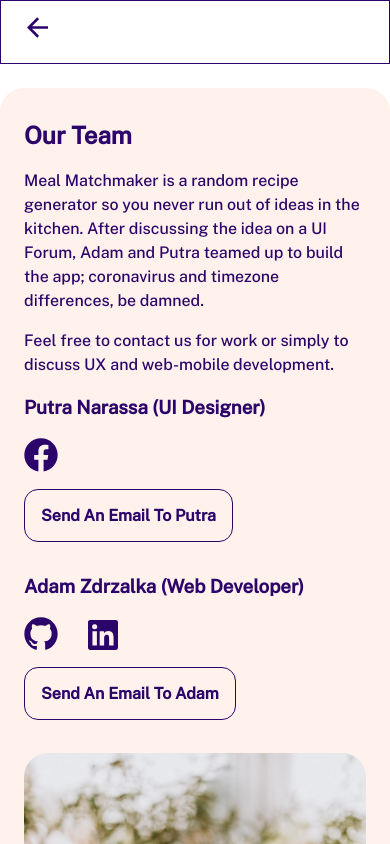
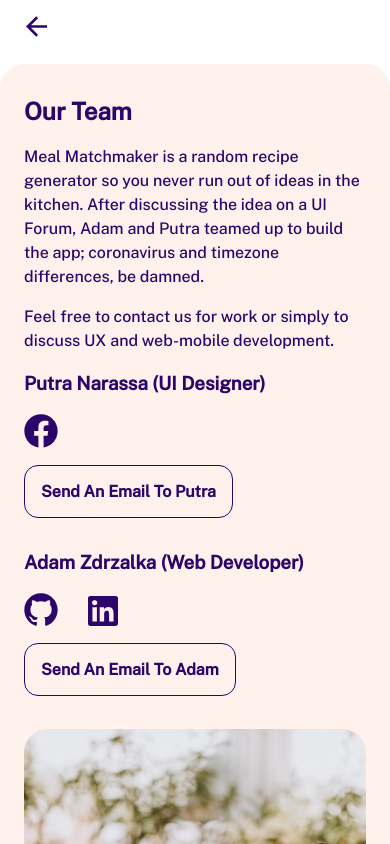
Before and after one commit to moderndayNeo/Meal-Matchmaker, a React (Create React App) app: page /contact in a window 390 px wide. Built offline with nearby package versions, Linux system fonts and the light colour scheme.

Commit message:
refactor: Set mobile-navbar-height variable

```diff
--- a/src/frontend/components/Main/ContactPage/ContactPage.css
+++ b/src/frontend/components/Main/ContactPage/ContactPage.css
@@ -11,7 +11,7 @@
 .ContactPage .main-wrapper {
     position: absolute;
     background: var(--neutral-color-light);
-    top: 88px;
+    top: var(--mobile-navbar-height);
     border-top-left-radius: 24px;
     border-top-right-radius: 24px;
     padding: 33px var(--mobile-side-padding);
--- a/src/frontend/components/Main/Recipe/RecipeComponentsMobile/RecipeComponentsMobile.css
+++ b/src/frontend/components/Main/Recipe/RecipeComponentsMobile/RecipeComponentsMobile.css
@@ -4,7 +4,7 @@
 }
 
 .RecipeComponentsMobile .recipe-nav {
-    height: 64px;
+    height: var(--mobile-navbar-height);
     background: rgba(44, 5, 106, 0.3);
     position: absolute;
     top: 0;
--- a/src/frontend/components/common/ReturnNavbar/ReturnNavbar.css
+++ b/src/frontend/components/common/ReturnNavbar/ReturnNavbar.css
@@ -1,10 +1,10 @@
 .ReturnNavbar {
     position: absolute;
-    height: 64px;
+    height: var(--mobile-navbar-height);
     left: 0px;
     right: 0px;
     top: 0px;
-    border: 1px solid var(--primary-color-dark);
+    /* border: 1px solid var(--primary-color-dark); */
 }
 
 .ReturnNavbar .back-arrow {
```
Also changed, not shown: src/frontend/contexts/UI/UIContextProvider.tsx (line endings or trailing spaces).
